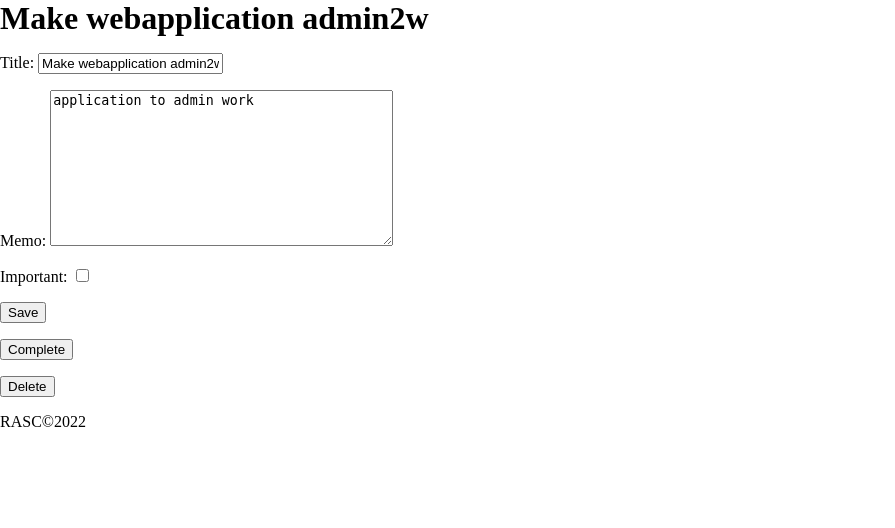
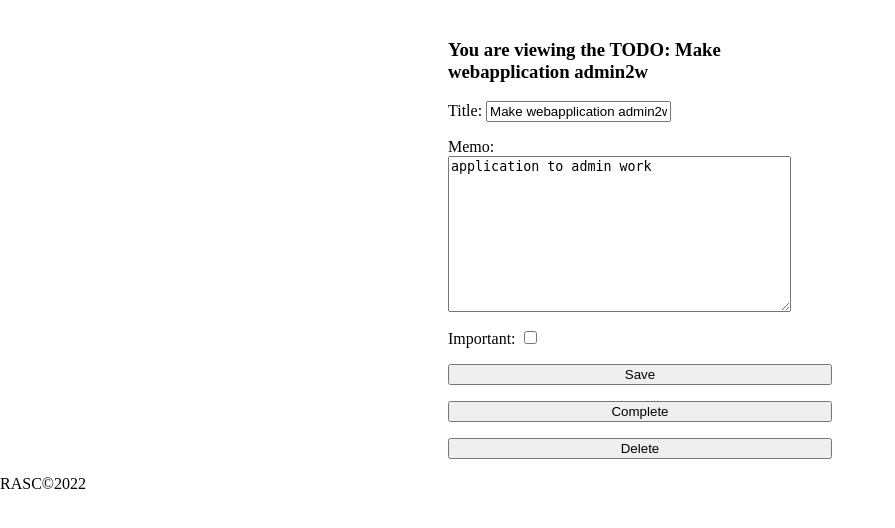
Before and after one commit to RASCOST/todowoo, a Django app: page /todo/3 in a window 1280 px wide. Shown: the part 124-652 px from the top of the page, without its empty margins (0-895 px from the left). Run offline with Django 4.2, Linux system fonts and the light colour scheme; a user stored in the database is signed in; data comes from the database, SQL or seed files in the repository; both versions use the stored data as it was after the commit; some libraries are stand-ins or nearby versions.

Commit message:
styled todoview

```diff
--- a/todo/static/css/style.css
+++ b/todo/static/css/style.css
@@ -2,6 +2,7 @@
 @import 'signin.css';
 @import 'signup.css';
 @import 'todos.css';
+@import 'todo.css';
 
 html, body {
     margin: 0;
--- /dev/null
+++ b/todo/static/css/todo.css
@@ -0,0 +1,9 @@
+.todo-container {
+    width: 30%;
+    margin: 0 auto;
+    padding-top: 20px;
+}
+
+.todo-container button {
+    width: 100%;
+}
--- a/todo/templates/todo/viewtodo.html
+++ b/todo/templates/todo/viewtodo.html
@@ -1,23 +1,26 @@
 {% extends 'todo/base.html' %}
 
 {% block content %}
-
-{{ error }}
-
-<h1>{{todo.title}}</h1>
+{% if error %}
+<div class="signin-error">
+    <i class="fa-solid fa-triangle-exclamation"></i>
+    <h5>{{ error }}</h2>
+</div>
+{% endif %}
+<section class="todo-container">
+    <h3>You are viewing the TODO: {{todo.title}}</h3>
     <form method="POST">
         {% csrf_token %}
         {{ form.as_p }}
         <button type="submit">Save</button>
     </form>
-
     <form method="POST" action="{% url 'completetodo' todo.id %}">
         {% csrf_token %}
         <button type="submit">Complete</button>
     </form>
-
     <form method="POST" action="{% url 'deletetodo' todo.id %}">
         {% csrf_token %}
         <button type="submit">Delete</button>
     </form>
+</section>
 {% endblock %}
```
Also changed, not shown: db.sqlite3. Lines whose indentation alone changed are shown as unchanged.
